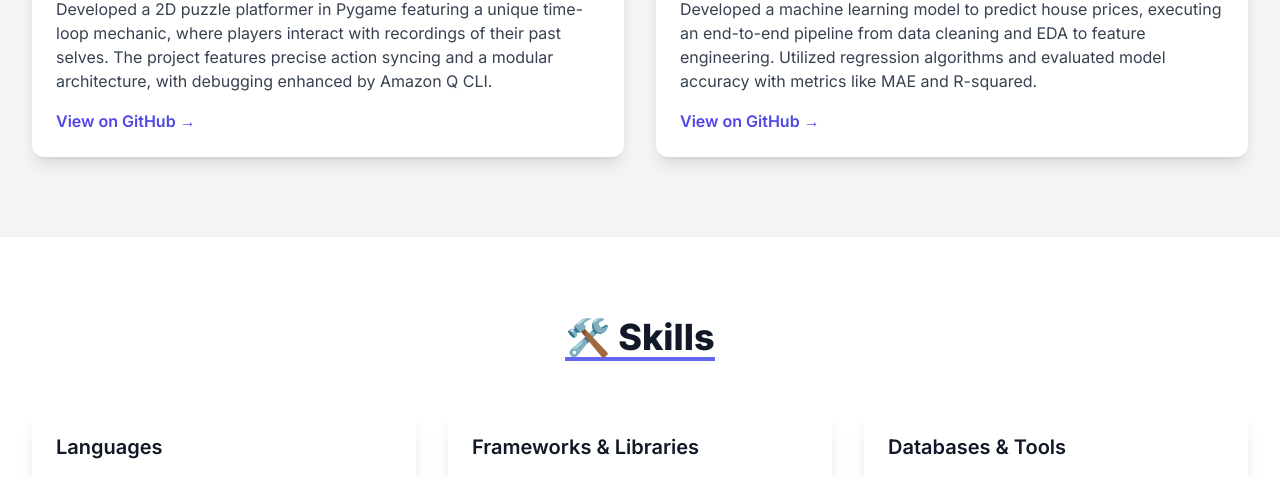
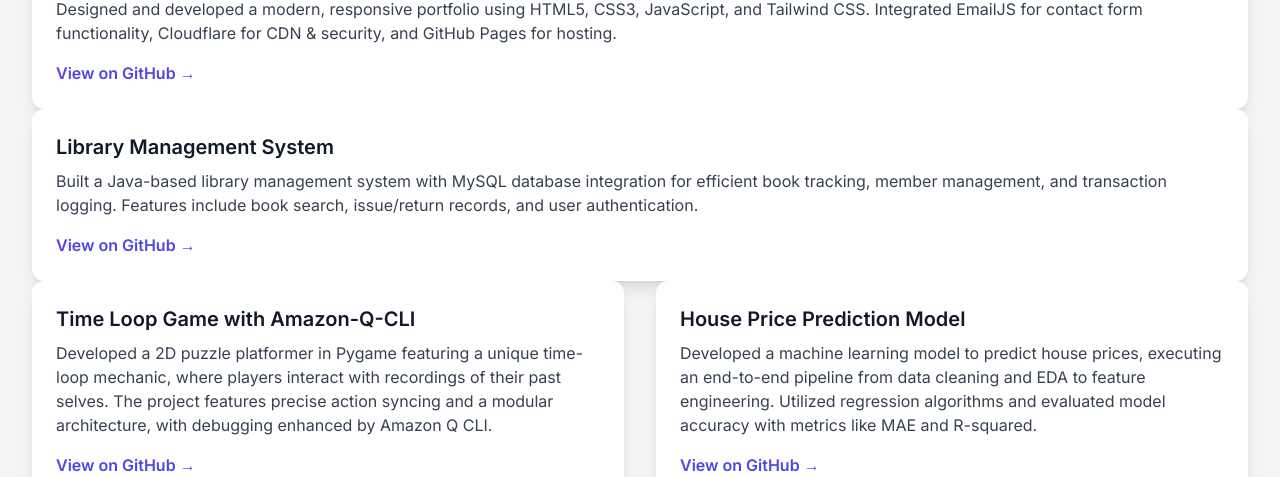
Before and after one commit to mukund-ahire/Portfolio-Website, a plain HTML site: page index.html in a window 1280 px wide. Shown: the part 1686-2163 px from the top of the page. Drawn offline with nearby package versions, Linux system fonts and the light colour scheme.

Commit message:
Updated the latest projects on the website

```diff
--- a/index.html
+++ b/index.html
@@ -254,6 +254,21 @@
           <div class="text-center">
             <h2 class="text-3xl sm:text-4xl font-bold mb-12 border-b-4 border-indigo-500 inline-block">🚀 Projects</h2>
           </div>
+          <div class="bg-white dark:bg-gray-700 rounded-xl shadow-lg p-6 flex flex-col hover:shadow-xl hover:-translate-y-1 transition-all duration-300">
+            <h3 class="text-xl font-semibold mb-2">Portfolio Website</h3>
+            <p class="text-gray-700 dark:text-gray-300 mb-4">
+              Designed and developed a modern, responsive portfolio using HTML5, CSS3, JavaScript, and Tailwind CSS. Integrated EmailJS for contact form functionality, Cloudflare for CDN & security, and GitHub Pages for hosting.
+            </p>
+            <a href="https://github.com/mukund-ahire/Portfolio-Website" class="text-indigo-600 dark:text-indigo-400 font-semibold mt-auto">View on GitHub →</a>
+          </div>
+
+          <div class="bg-white dark:bg-gray-700 rounded-xl shadow-lg p-6 flex flex-col hover:shadow-xl hover:-translate-y-1 transition-all duration-300">
+            <h3 class="text-xl font-semibold mb-2">Library Management System</h3>
+            <p class="text-gray-700 dark:text-gray-300 mb-4">
+              Built a Java-based library management system with MySQL database integration for efficient book tracking, member management, and transaction logging. Features include book search, issue/return records, and user authentication.
+            </p>
+            <a href="https://github.com/mukund-ahire/Library-Management-System" class="text-indigo-600 dark:text-indigo-400 font-semibold mt-auto">View on GitHub →</a>
+          </div>
           <div class="grid md:grid-cols-2 gap-8 max-w-7xl mx-auto">
             <div class="bg-white dark:bg-gray-700 rounded-xl shadow-lg p-6 flex flex-col hover:shadow-xl hover:-translate-y-1 transition-all duration-300">
               <h3 class="text-xl font-semibold mb-2">Time Loop Game with Amazon-Q-CLI</h3>
@@ -484,4 +499,5 @@
       // === END OF NEW JAVASCRIPT ===
     </script>
   </body>
+
 </html>
```
